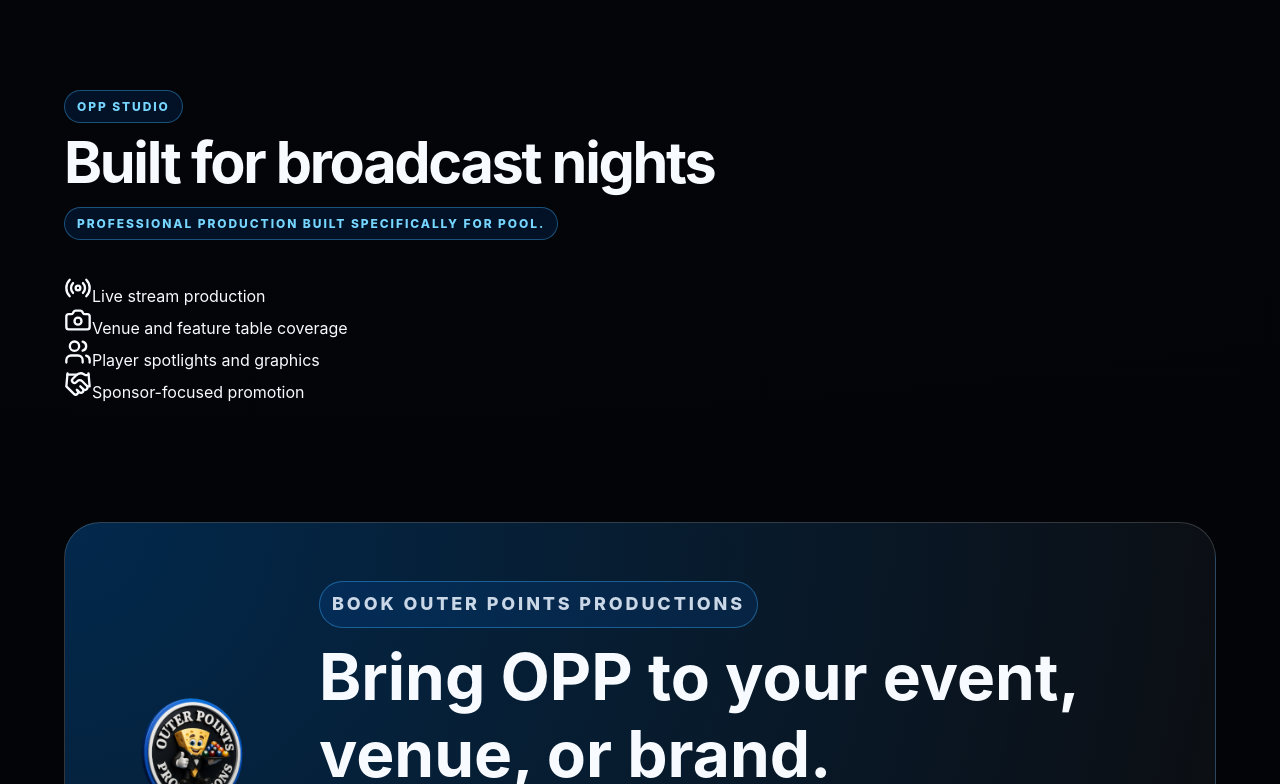
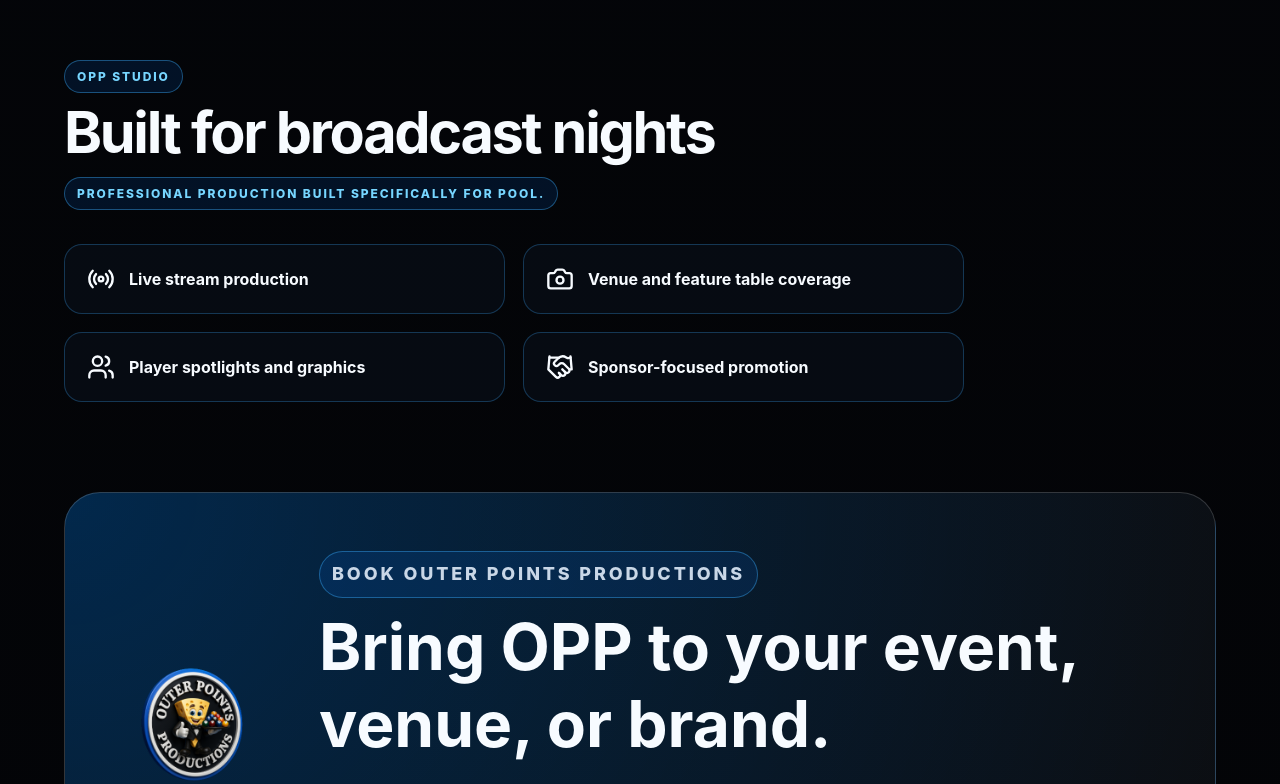
Before and after one commit to outerpointsproductions-design/outer-points-productions-clean, a React (Vite) app in the folder opp-clean-repo/: page / in a window 1280 px wide. Shown: the part 5726-6510 px from the top of the page. Built offline with nearby package versions, Linux system fonts and the light colour scheme.

Commit message:
Update styles.css

```diff
--- a/opp-clean-repo/src/styles.css
+++ b/opp-clean-repo/src/styles.css
@@ -289,3 +289,32 @@
     grid-row: 3;
   }
 }
+.oppStudio {
+  padding-top: 60px;
+  padding-bottom: 60px;
+}
+
+.oppStudioGrid {
+  display: grid;
+  grid-template-columns: repeat(2, minmax(0, 1fr));
+  gap: 18px;
+  margin-top: 28px;
+  max-width: 900px;
+}
+
+.oppStudioItem {
+  display: flex;
+  align-items: center;
+  gap: 14px;
+  padding: 20px 22px;
+  border: 1px solid rgba(58, 170, 255, 0.28);
+  border-radius: 18px;
+  background: rgba(10, 18, 28, 0.55);
+  font-weight: 700;
+}
+
+@media (max-width: 700px) {
+  .oppStudioGrid {
+    grid-template-columns: 1fr;
+  }
+}
```
